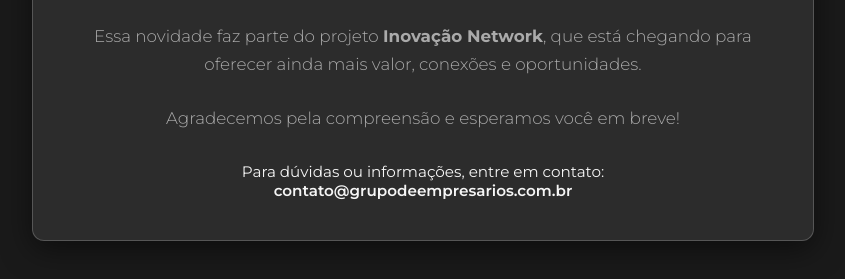
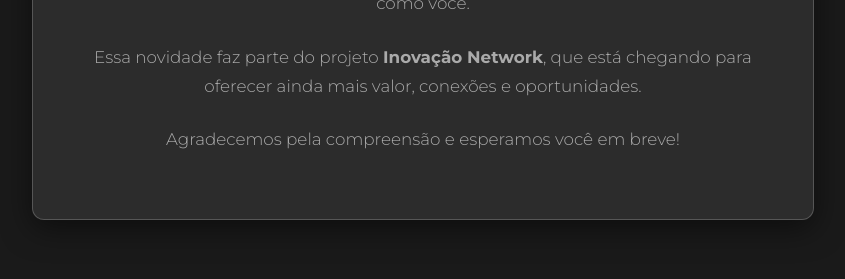
Before and after one commit to expandere/grupo-empresarios-site, a plain HTML site: page index.html in a window 1280 px wide. Shown: the part 465-744 px from the top of the page, without its empty margins (217-1062 px from the left). Drawn offline with Linux system fonts and the light colour scheme.

Commit message:
Update index.html

```diff
--- a/index.html
+++ b/index.html
@@ -36,7 +36,6 @@
             box-shadow: 0 8px 30px rgba(0, 0, 0, 0.5);
             max-width: 700px;
             width: 100%;
-            /* A borda agora será branca */
             border: 1px solid rgba(255, 255, 255, 0.2); /* Borda sutil branca */
         }
 
@@ -58,11 +57,9 @@
         h1 {
             font-family: 'Montserrat', sans-serif;
             font-weight: 600;
-            /* Cor do título agora é branca */
             color: var(--cor-texto_claro);
             font-size: 2.2em;
             margin-bottom: 20px;
-            /* Sombra mais sutil para o texto branco */
             text-shadow: 0 0 8px rgba(255, 255, 255, 0.15);
             letter-spacing: 1px;
         }
@@ -70,30 +67,12 @@
         p {
             font-size: 1.05em;
             line-height: 1.7;
-            margin-bottom: 25px;
+            margin-bottom: 25px; /* Manter um pouco de margem para o parágrafo final */
             color: var(--cor-cinza_suave);
             font-weight: 300;
         }
 
-        .contact-info {
-            font-size: 0.95em;
-            margin-top: 30px;
-            color: var(--cor-texto_claro); /* Mantido em branco para boa leitura */
-        }
-
-        .contact-info a {
-            /* Cor do link agora é branca */
-            color: var(--cor-texto_claro);
-            text-decoration: none;
-            font-weight: 600;
-            /* Adiciona um leve sublinhado ou brilho ao passar o mouse para indicar que é um link */
-            transition: color 0.3s ease;
-        }
-
-        .contact-info a:hover {
-            text-decoration: underline;
-            color: rgba(255, 255, 255, 0.8); /* Clareia um pouco ao passar o mouse */
-        }
+        /* A seção .contact-info e seus estilos foram removidos */
 
         /* Responsividade para telas menores */
         @media (max-width: 600px) {
@@ -131,11 +110,6 @@
         <p>
             Agradecemos pela compreensão e esperamos você em breve!
         </p>
-
-        <div class="contact-info">
-            Para dúvidas ou informações, entre em contato: <br>
-            <a href="mailto:contato@grupodeempresarios.com.br">contato@grupodeempresarios.com.br</a>
-        </div>
     </div>
 </body>
 </html>
```
